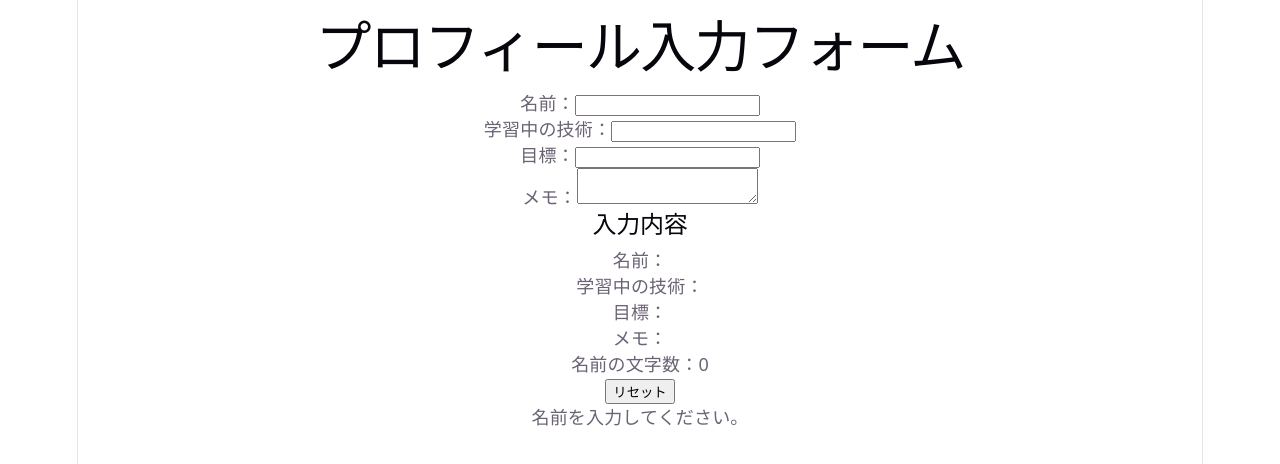
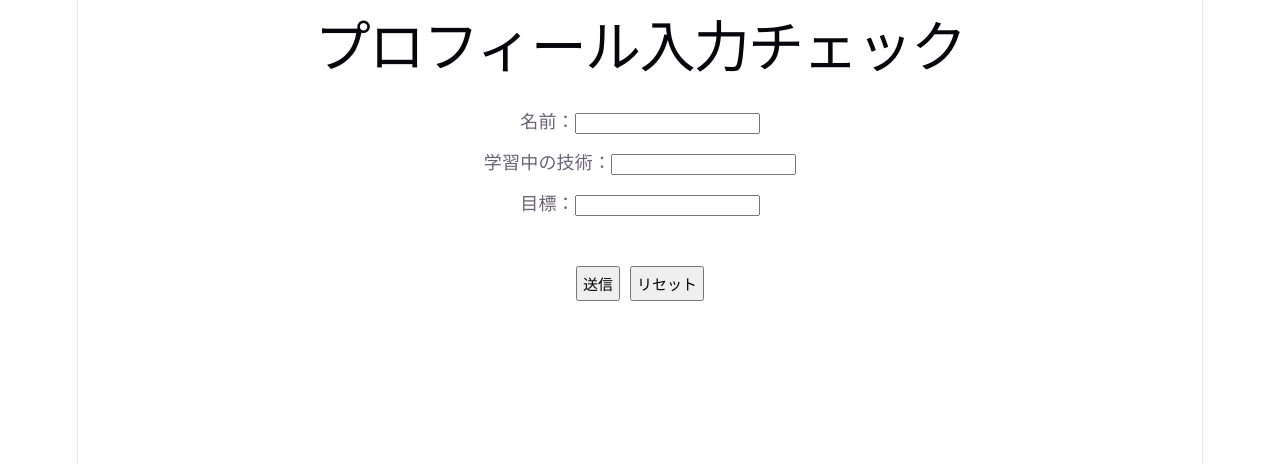
Before and after one commit to Rina-trabajo99/react-practice, a React (Vite) app in the folder react-basic-practice/: page / in a window 1280 px wide. Shown: the top 464 px of the page. Built offline with nearby package versions, Linux system fonts and the light colour scheme.

Commit message:
フォームの入力チェック（入門）

```diff
--- a/react-basic-practice/src/App.tsx
+++ b/react-basic-practice/src/App.tsx
@@ -1,80 +1,126 @@
 import { useState } from "react";
+import "./App.css";
 
 function App() {
   const [name, setName] = useState("");
   const [learning, setLearning] = useState("");
   const [goal, setGoal] = useState("");
-  const [memo, setMemo] = useState("");
+
+  const [nameError, setNameError] = useState("");
+  const [learningError, setLearningError] = useState("");
+  const [goalError, setGoalError] = useState("");
+
+  const [successMessage, setSuccessMessage] = useState("");
 
   const handleChangeName = (e: React.ChangeEvent<HTMLInputElement>) => {
     setName(e.target.value);
+    setSuccessMessage("");
+
+    if (e.target.value.trim() !== "") {
+      setNameError("");
+    }
   };
+
   const handleChangeLearning = (e: React.ChangeEvent<HTMLInputElement>) => {
     setLearning(e.target.value);
+    setSuccessMessage("");
+
+    if (e.target.value.trim() !== "") {
+      setLearningError("");
+    }
   };
+
   const handleChangeGoal = (e: React.ChangeEvent<HTMLInputElement>) => {
     setGoal(e.target.value);
+    setSuccessMessage("");
+
+    if (e.target.value.trim() !== "") {
+      setGoalError("");
+    }
   };
-  const handleChangeMemo = (e: React.ChangeEvent<HTMLTextAreaElement>) => {
-    setMemo(e.target.value);
+
+  const handleSubmit = () => {
+    let hasError = false;
+
+    if (name.trim() === "") {
+      setNameError("名前を入力してください。");
+      hasError = true;
+    } else {
+      setNameError("");
+    }
+
+    if (learning.trim() === "") {
+      setLearningError("学習中の技術を入力してください。");
+      hasError = true;
+    } else {
+      setLearningError("");
+    }
+
+    if (goal.trim() === "") {
+      setGoalError("目標を入力してください。");
+      hasError = true;
+    } else {
+      setGoalError("");
+    }
+
+    if (hasError) {
+      setSuccessMessage("");
+      return;
+    }
+
+    setSuccessMessage("送信しました。");
   };
+
   const handleReset = () => {
-    setName('');
-    setLearning('');
-    setGoal('');
-    setMemo('');
+    setName("");
+    setLearning("");
+    setGoal("");
+
+    setNameError("");
+    setLearningError("");
+    setGoalError("");
+
+    setSuccessMessage("");
   };
 
   return (
     <div>
-      <h1>プロフィール入力フォーム</h1>
+      <h1>プロフィール入力チェック</h1>
 
+      <div className="textboxArea">
         <div>
           <label>
             名前：
             <input value={name} onChange={handleChangeName} />
           </label>
+          {nameError !== "" && <p className="fail">{nameError}</p>}
         </div>
 
-      <div>
+        <div style={{ marginTop: "15px" }}>
           <label>
             学習中の技術：
             <input value={learning} onChange={handleChangeLearning} />
           </label>
+          {learningError !== "" && <p className="fail">{learningError}</p>}
         </div>
 
-      <div>
+        <div style={{ marginTop: "15px" }}>
           <label>
             目標：
             <input value={goal} onChange={handleChangeGoal} />
           </label>
+          {goalError !== "" && <p className="fail">{goalError}</p>}
+        </div>
       </div>
 
-      <div>
-        <label>
-          メモ：
-          <textarea value={memo} onChange={handleChangeMemo} />
-        </label>
-      </div>
+      <button className="button" onClick={handleSubmit}>
+        送信
+      </button>
+      <button className="button" onClick={handleReset}>
+        リセット
+      </button>
 
-      <section>
-        <h2>入力内容</h2>
-        <p>名前：{name}</p>
-        <p>学習中の技術：{learning}</p>
-        <p>目標：{goal}</p>
-        <p>メモ：{memo}</p>
-        <p>名前の文字数：{name.length}</p>
-      </section>
-
-      <div>
-        <button onClick={handleReset}>リセット</button>
-      </div>
-
-      <div>
-        {name === '' && (
-          <p>名前を入力してください。</p>
-        )}
-      </div>
+      {successMessage !== "" && <p className="success">{successMessage}</p>}
     </div>
   );
 }
```
Lines whose indentation alone changed are shown as unchanged.
